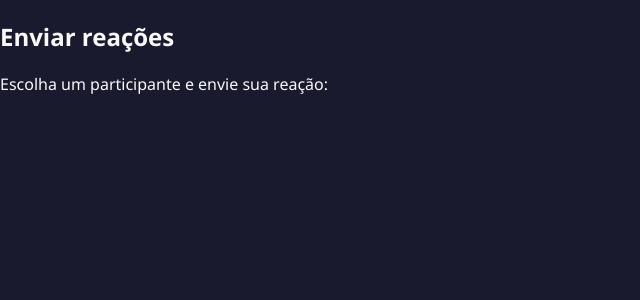
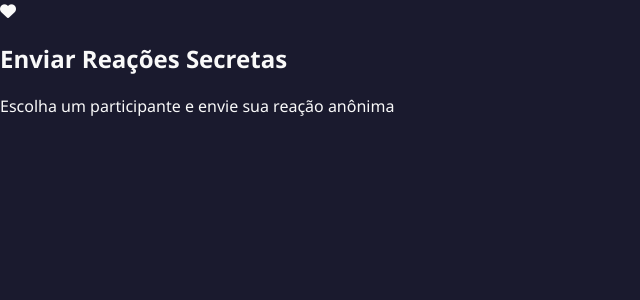
Before and after one commit to julioaguiar07/queridometro, a Flask app: page /index in a window 1280 px wide. Shown: the part 44-344 px from the top of the page, without its empty margins (0-640 px from the left). Run offline with Flask 3, Linux system fonts and the light colour scheme; the visitor is signed in with stand-in values (Sample User, id 1); data comes from the database, SQL or seed files in the repository.

Commit message:
Update index.html

```diff
--- a/templates/index.html
+++ b/templates/index.html
@@ -3,18 +3,24 @@
 {% block title %}Início{% endblock %}
 
 {% block content %}
-<div class="card">
-    <h2>Enviar reações</h2>
-    <p>Escolha um participante e envie sua reação:</p>
+<div class="reaction-container">
+    <div class="section-header">
+        <i class="fas fa-heart reaction-icon"></i>
+        <h2>Enviar Reações Secretas</h2>
+        <p class="section-subtitle">Escolha um participante e envie sua reação anônima</p>
+    </div>
 
-    <div class="reaction-grid">
+    <div class="user-grid">
         {% for user in users %}
-            <div class="reaction-item">
-                <form action="{{ url_for('send_reaction') }}" method="post">
+        <div class="user-card">
+            <div class="user-avatar">{{ user['username'][0]|upper }}</div>
+            <h3>{{ user['username'] }}</h3>
+
+            <form action="{{ url_for('send_reaction') }}" method="post" class="reaction-form">
                 <input type="hidden" name="receiver_id" value="{{ user['id'] }}">
-                    <h3>{{ user['username'] }}</h3>
-                    <div class="reaction-options">
-                        <select name="reaction" class="form-control" required>
+
+                <div class="emoji-selector">
+                    <select name="reaction" required>
                         <option value="">Selecione uma reação</option>
                         <option value="❤️">❤️ Gosta muito</option>
                         <option value="😊">😊 Gosta</option>
@@ -25,8 +31,9 @@
                         <option value="💩">💩 Não gosta</option>
                     </select>
                 </div>
-                    <button type="submit" class="btn btn-primary" style="margin-top: 0.5rem;">
-                        <i class="fas fa-paper-plane"></i> Enviar
+
+                <button type="submit" class="btn btn-primary btn-block">
+                    <i class="fas fa-paper-plane"></i> Enviar Reação
                 </button>
             </form>
         </div>
```
Lines whose indentation alone changed are shown as unchanged.
